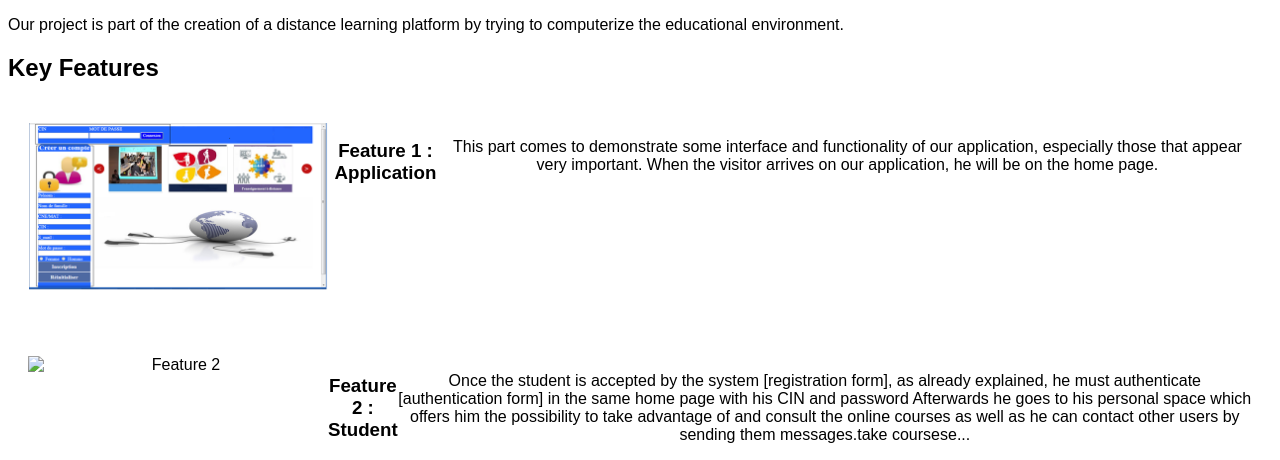
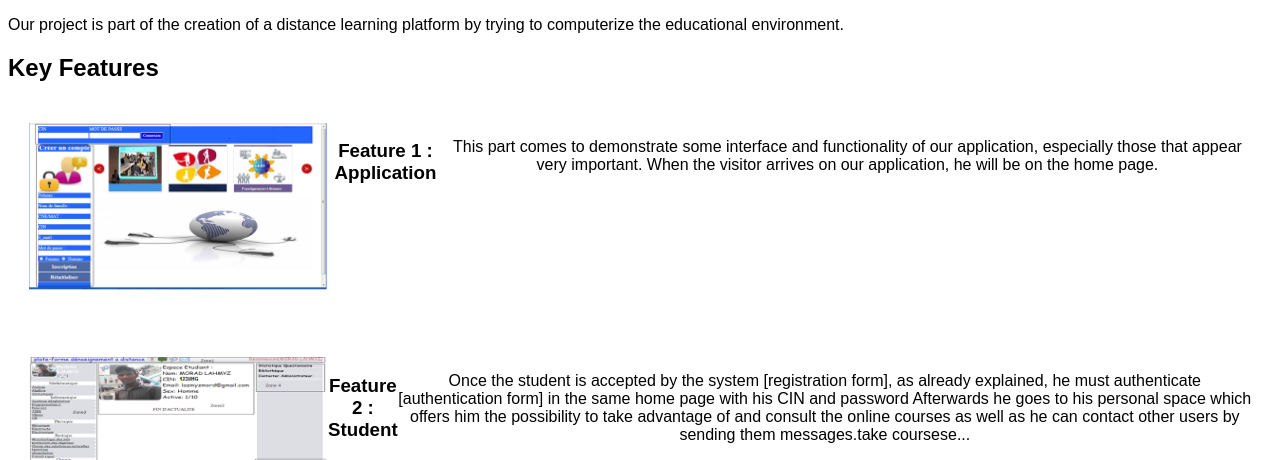
Before and after one commit to balmed/MyLandingPage, a Jekyll site: the page med.html, which Jekyll copies as it is, in a window 1280 px wide. Shown: the part 240-700 px from the top of the page. Built offline with Jekyll 4.4.1, drawn with Linux system fonts in a browser that asks for light colours; grey boxes are pictures that could not be loaded.

Commit message:
Update med.html
add imge t

```diff
--- a/med.html
+++ b/med.html
@@ -25,12 +25,12 @@
 When the visitor arrives on our application, he will be on the home page.</p>
         </div>
         <div class="feature">
-            <img src="" alt="Feature 2">
+            <img src="https://github.com/balmed/MyLandingPage/blob/main/Student.png" alt="Feature 2">
             <h3>Feature 2 : Student</h3>
             <p>Once the student is accepted by the system [registration form], as already explained, he must authenticate [authentication form] in the same home page with his CIN and password Afterwards he goes to his personal space which offers him the possibility to take advantage of and consult the online courses as well as he can contact other users by sending them messages.take coursese...</p>
         </div>
         <div class="feature">
-            <img src="feature3.png" alt="Feature 3">
+            <img src="https://github.com/balmed/MyLandingPage/blob/main/teachar.png" alt="Feature 3">
             <h3>Feature 3 : Teacher</h3>
             <p>After authentication, the application directs the connected teacher to his personal space, which offers him the possibility of adding and sending the desired course and putting it online, as he can from his space to connect others users..</p>
         </div>
```
